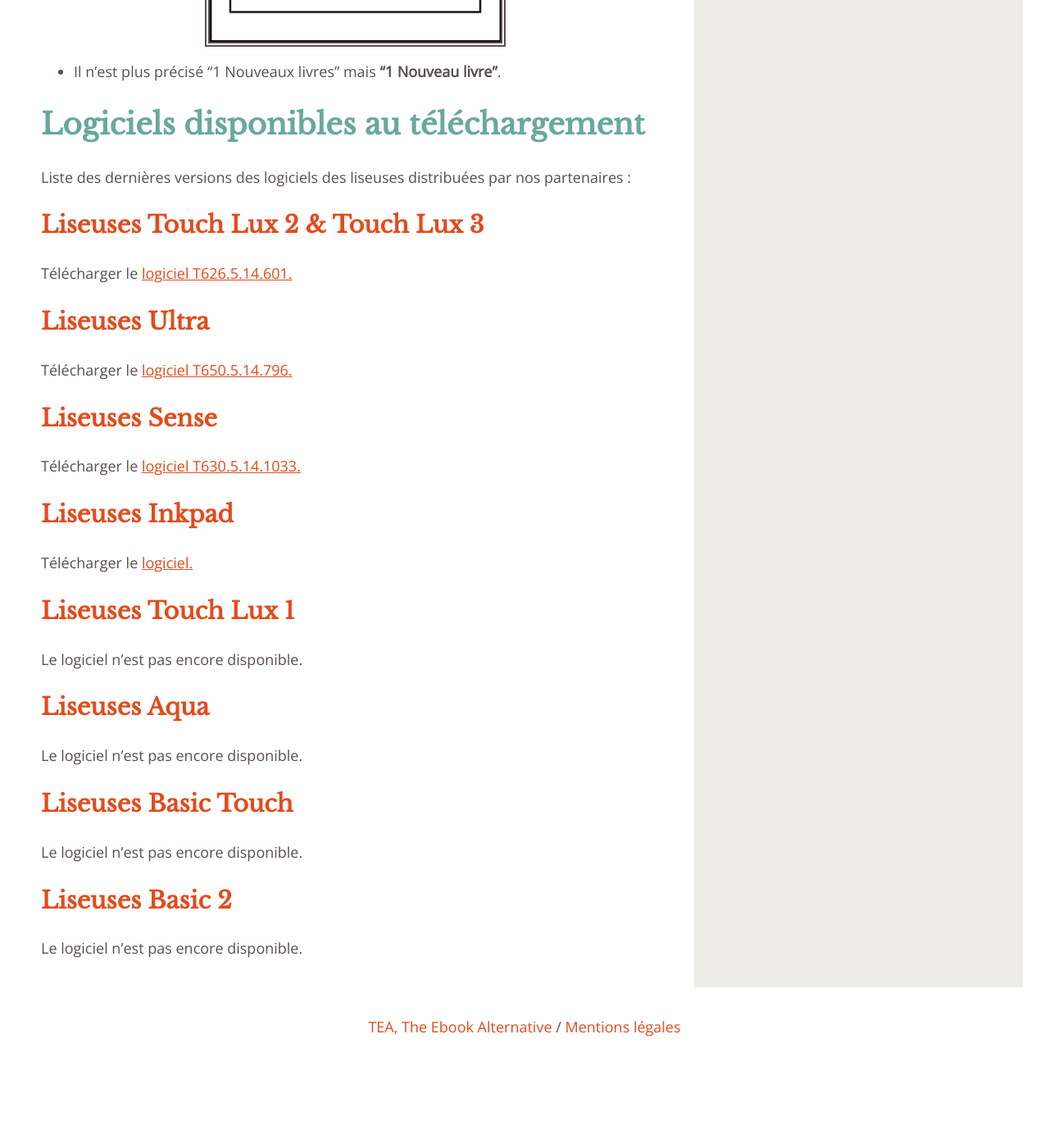
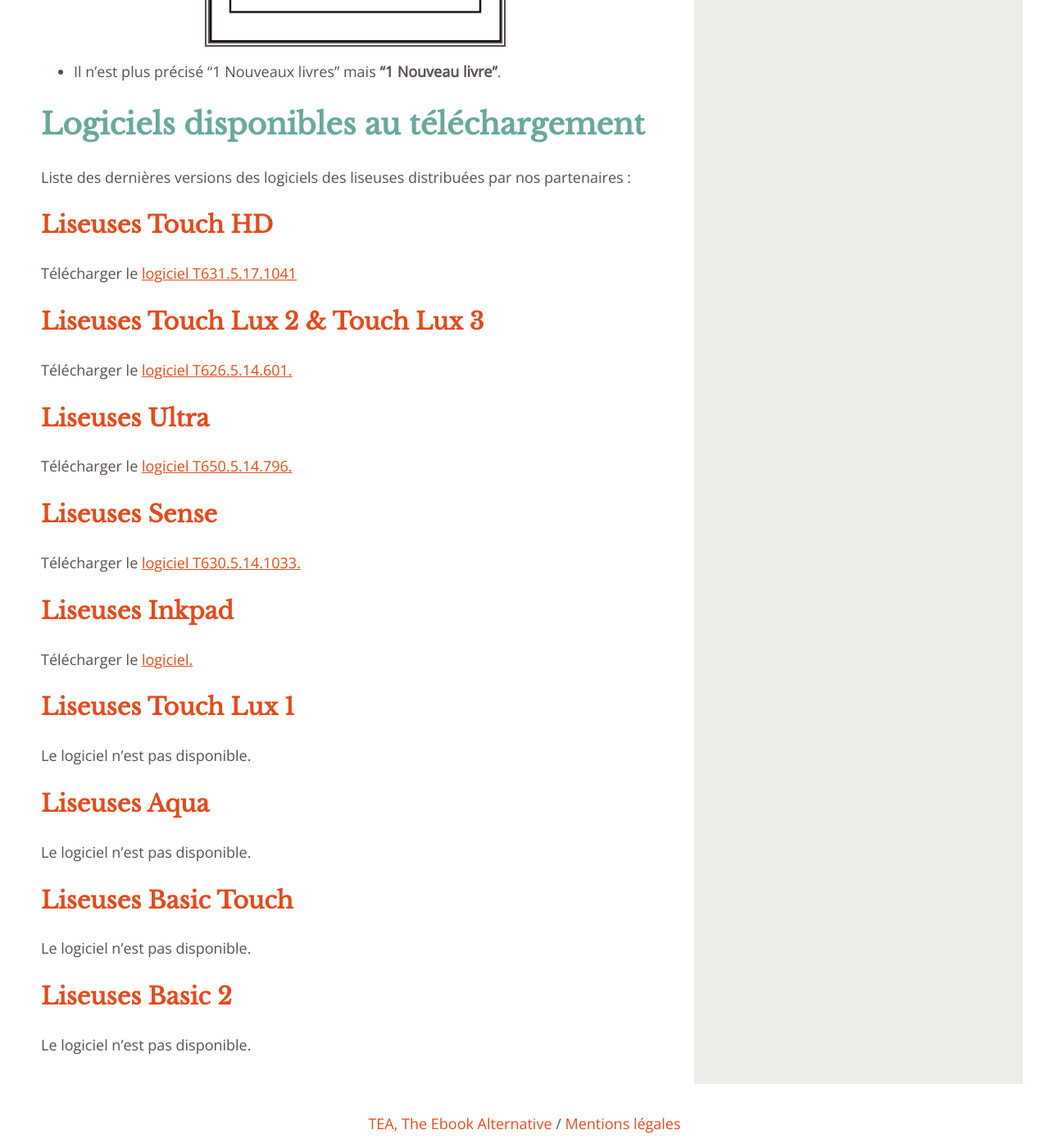
Before and after one commit to TEA-ebook/help-center, a Jekyll site: the page built from _pages/maj.md, in a window 1280 px wide and 1400 px high, scrolled down 6439 px. Shown: the whole window at 82% size. Built offline with Jekyll 4.4.1, drawn with Linux system fonts in a browser that asks for light colours; before the commit the page ends 7721 px from its top, so only the background shows below that.

Commit message:
Ajout logiciel Touch HD

```diff
--- a/_pages/maj.md
+++ b/_pages/maj.md
@@ -140,6 +140,9 @@ Touch Lux 2, Touch Lux 3, Ultra, Sense.
 
 Liste des dernières versions des logiciels des liseuses distribuées par nos partenaires :
 
+### Liseuses Touch HD
+Télécharger le [logiciel T631.5.17.1041](https://drive.google.com/file/d/1jkFjP2IutYwL4AuSBu6r6ANVrsLrkgMS)
+
 ### Liseuses Touch Lux 2 & Touch Lux 3
 Télécharger le [logiciel T626.5.14.601.](https://drive.google.com/open?id=0B7hvXLD2QLi1bHNUS1c3em1Fc1k)
 
@@ -153,13 +156,13 @@ Télécharger le [logiciel T630.5.14.1033.](https://drive.google.com/open?id=0B7
 Télécharger le [logiciel.](https://drive.google.com/open?id=0BzY6xTxUGQZna1NhM0oxb3puZ2c)
 
 ### Liseuses Touch Lux 1
-Le logiciel n'est pas encore disponible.
+Le logiciel n'est pas disponible.
 
 ### Liseuses Aqua
-Le logiciel n'est pas encore disponible.
+Le logiciel n'est pas disponible.
 
 ### Liseuses Basic Touch
-Le logiciel n'est pas encore disponible.
+Le logiciel n'est pas disponible.
 
 ### Liseuses Basic 2
-Le logiciel n'est pas encore disponible.
+Le logiciel n'est pas disponible.
```
